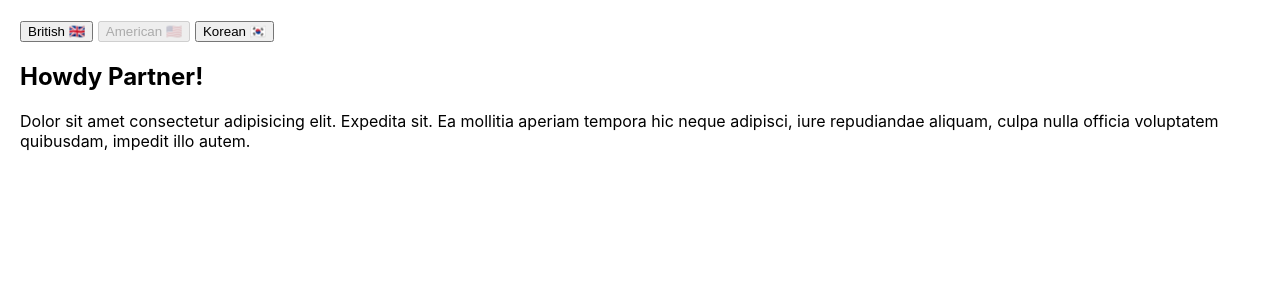
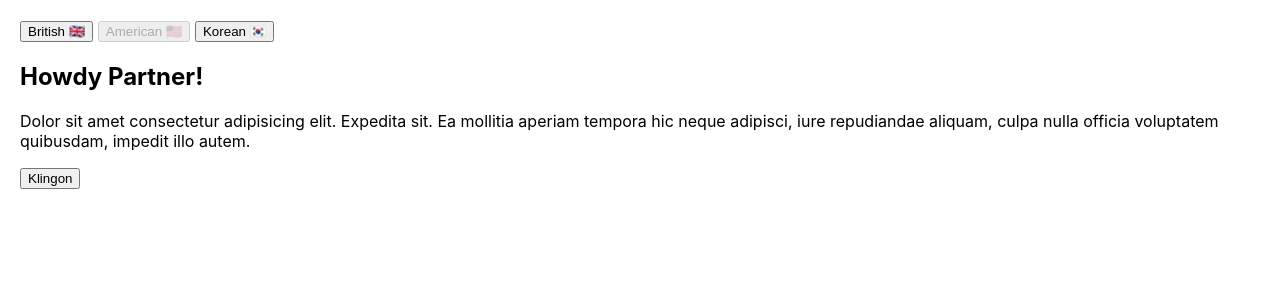
Before and after one commit to artificialarea/react-playground-revisited, a React (Create React App) app: page / in a window 1280 px wide. Shown: the top 300 px of the page. Built offline with nearby package versions, Linux system fonts and the light colour scheme.

Commit message:
added shape to context for deeply nested klingon button.

```diff
--- a/src/lang-context/App.js
+++ b/src/lang-context/App.js
@@ -20,7 +20,8 @@ export default class App extends React.Component {
   render() {
 
     const contextValue = {
-      lang: this.state.lang
+      lang: this.state.lang,
+      setLang: this.handleChange
     }
 
     console.log(this.state)
--- a/src/lang-context/GreatGrandChild.js
+++ b/src/lang-context/GreatGrandChild.js
@@ -13,6 +13,12 @@ class GreatGrandChild extends Component {
       <section>
         <h2>{copy.title}</h2>
         <p>{copy.body}</p>
+        <button
+          disabled={this.context.lang === 'klingon'}
+          onClick={() => this.context.setLang('klingon')}
+        >
+          Klingon
+        </button>
       </section>
     )
   }
--- a/src/lang-context/LanguageContext.js
+++ b/src/lang-context/LanguageContext.js
@@ -2,7 +2,9 @@ import React from 'react'
 
 const LanguageContext = React.createContext({
   // lang: 'ko'
-  lang: window.navigator.language
+  lang: window.navigator.language,
+  // give it shape
+  setLang: () => {}
 
 })
 
```
